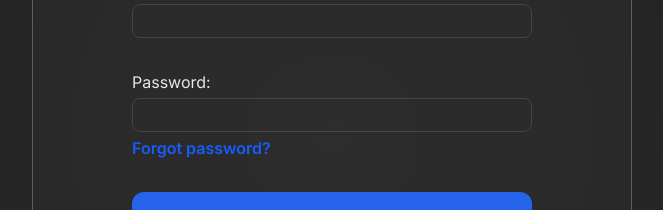
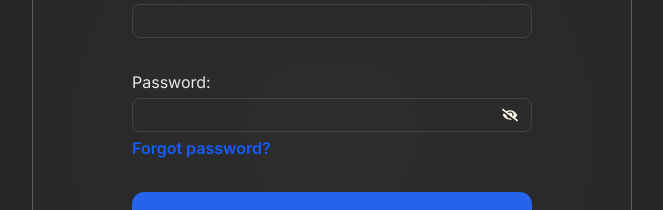
Before and after one commit to emdigemini/taskapp-development, a React app in the folder frontend/: page / in a window 1280 px wide. Shown: the part 264-474 px from the top of the page, without its empty margins (308-971 px from the left). Built offline with nearby package versions, Linux system fonts and the light colour scheme; the HTML template or start-up script is replaced by a standard one.

Commit message:
add show password to login page

```diff
--- a/frontend/package.json
+++ b/frontend/package.json
@@ -15,6 +15,7 @@
     "react": "^19.2.0",
     "react-dom": "^19.2.0",
     "react-hot-toast": "^2.6.0",
+    "react-icons": "^5.5.0",
     "react-router-dom": "^7.13.0",
     "tailwindcss": "^4.1.18"
   },
--- a/frontend/src/pages/Auth/Login.jsx
+++ b/frontend/src/pages/Auth/Login.jsx
@@ -1,9 +1,11 @@
 import { useState } from "react";
+import { FaEye, FaEyeSlash } from "react-icons/fa";
 import toast from "react-hot-toast";
 import axiosInstance from "../../lib/axios.js";
 
 const Login = () => {
   const [ loading, setLoading ] = useState(false);
+  const [ showPass, setShowPass ] = useState(false);
   const [ username, setUsername ] = useState("");
   const [ password, setPassword ] = useState("");
 
@@ -34,9 +36,14 @@ const Login = () => {
         <input className="border border-dark-gray rounded-lg py-1 px-2 text-txt" type="text"
         onChange={(e) => setUsername(e.target.value)} value={username} />
       </div>
-      <div className="flex flex-col w-[80%] md:w-100 gap-1">
+      <div className="relative flex flex-col w-[80%] md:w-100 gap-1">
         <label className="text-txt" htmlFor="password">Password:</label>
-        <input className="border border-dark-gray rounded-lg py-1 px-2 text-txt" type="password"
+        {showPass
+        ? <FaEye className="absolute top-1/2 right-1.5 -translate-x-1/2 -translate-y-1/2 cursor-pointer text-amber-50"
+        onClick={() => setShowPass(false)}/>
+        : <FaEyeSlash className="absolute top-1/2 right-1.5 -translate-x-1/2 -translate-y-1/2 cursor-pointer text-amber-50"
+        onClick={() => setShowPass(true)} />}
+        <input className="border border-dark-gray rounded-lg py-1 px-2 text-txt" type={showPass ? "text" : "password"}
         onChange={(e) => setPassword(e.target.value)} value={password} />
         <a className="text-blue-600 font-semibold" href="">Forgot password?</a>
       </div>
```
Also changed, not shown: 1 other file (tests, documents, lock files or other folders).
